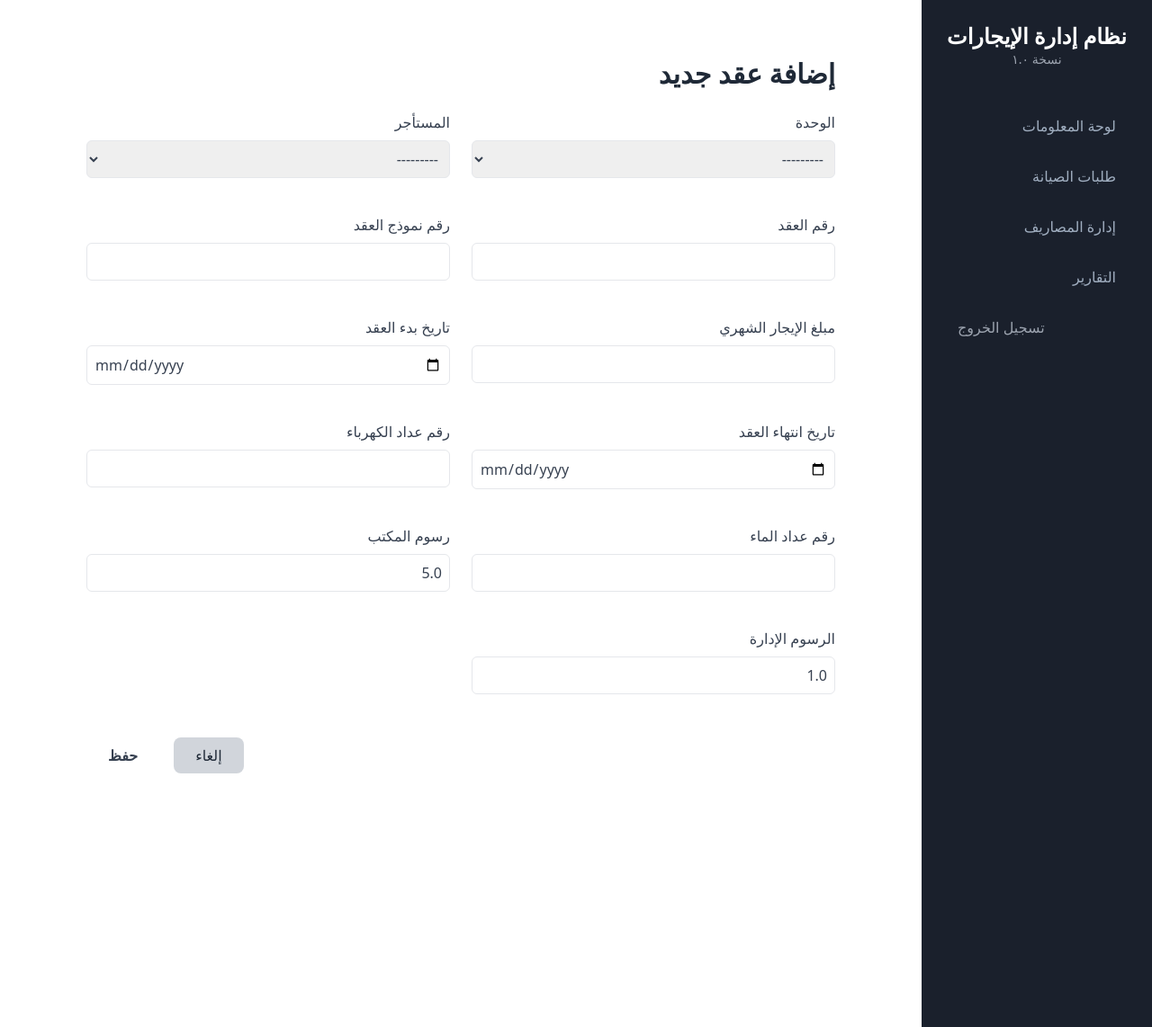
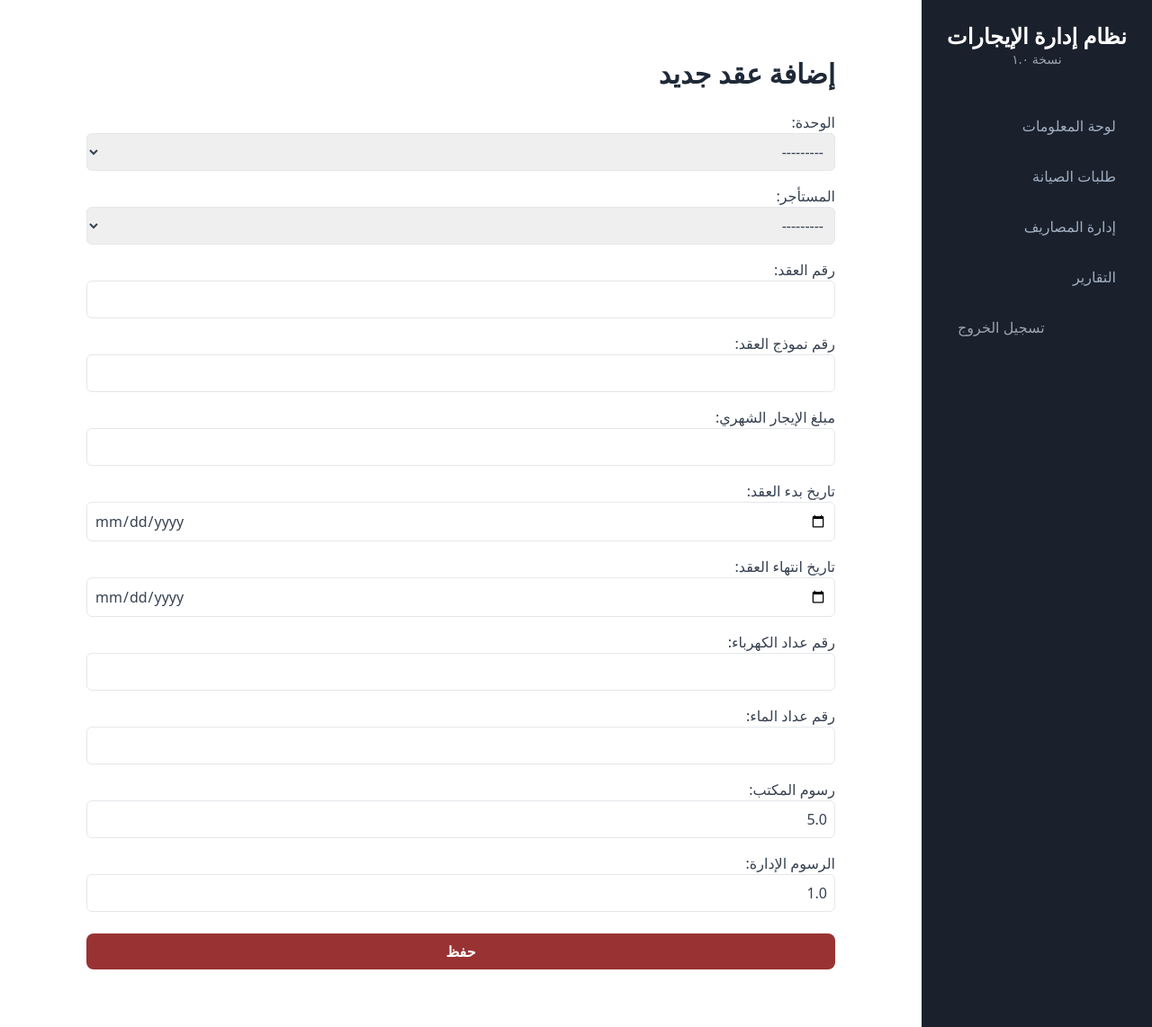
Before and after one commit to alabri0803/rent_management, a Django app: page /dashboard/leases/new/ in a window 1280 px wide. Shown: the whole page at 90% size. Run offline with Django 5.2, Linux system fonts and the light colour scheme; a user stored in the database is signed in; data comes from the database, SQL or seed files in the repository; some libraries are stand-ins or nearby versions.

Commit message:
تحديث lease_form.html

```diff
--- a/dashboard/templates/dashboard/lease_form.html
+++ b/dashboard/templates/dashboard/lease_form.html
@@ -5,20 +5,11 @@
   <h2 class="text-3xl font-bold text-gray-800 mb-6">{{ title }}</h2>
   <form method="post">
     {% csrf_token %}
-    <div class="grid grid-cols-1 md:grid-cols-2 gap-6">
-      {% for field in form %}
-      <div class="mb-4">
-        <label for="{{ field.id_for_label }}" class="block text-gray-700 font-medium mb-2">{{ field.label }}</label>
-        {{ field }}
-        {% if field.errors %}
-        <p class="text-red-500 text-sm mt-1">{{ field.errors.0 }}</p>
-        {% endif %}
-      </div>
-      {% endfor %}
+    <div class="space-y-4">
+      {{ form.as_p }}
     </div>
-    <div class="mt-8 flex justify-end">
-      <a href="{% url 'lease_list' %}" class="bg-gray-300 text-gray-800 px-6 py-2 rounded-lg hover:bg-gray-400 ml-4">إلغاء</a>
-    <button type="submit" class="btn-primar py-2 px-6 rounded-lg font-semibold">حفظ</button>
+    <div class="mt-6">
+    <button type="submit" class="w-full btn-primary py-2 rounded-lg font-semibold">حفظ</button>
     </div>
   </form>
 </div>
```
